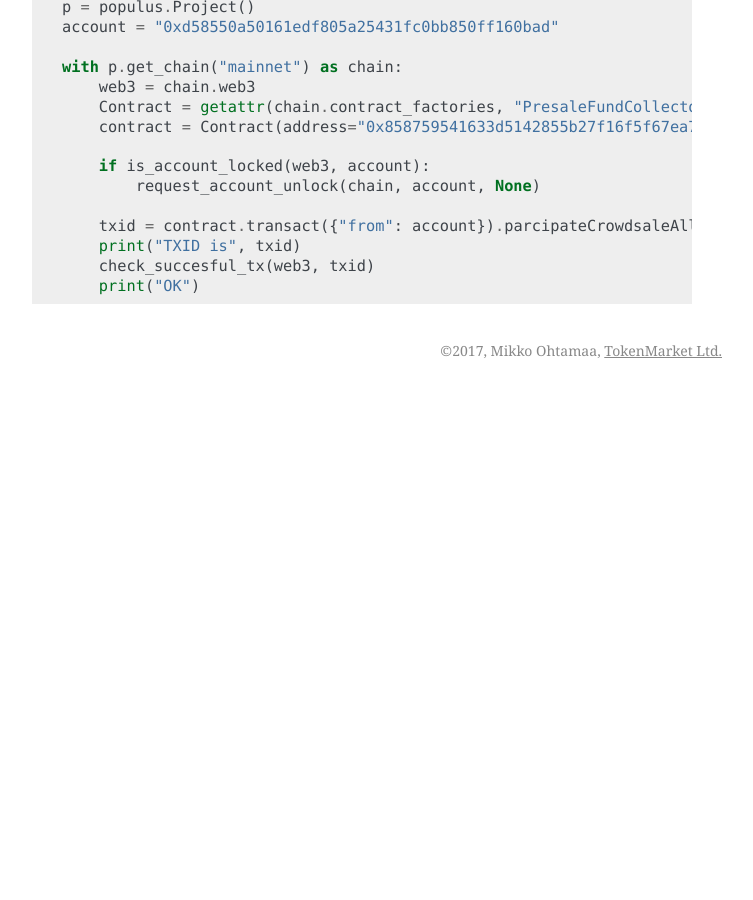
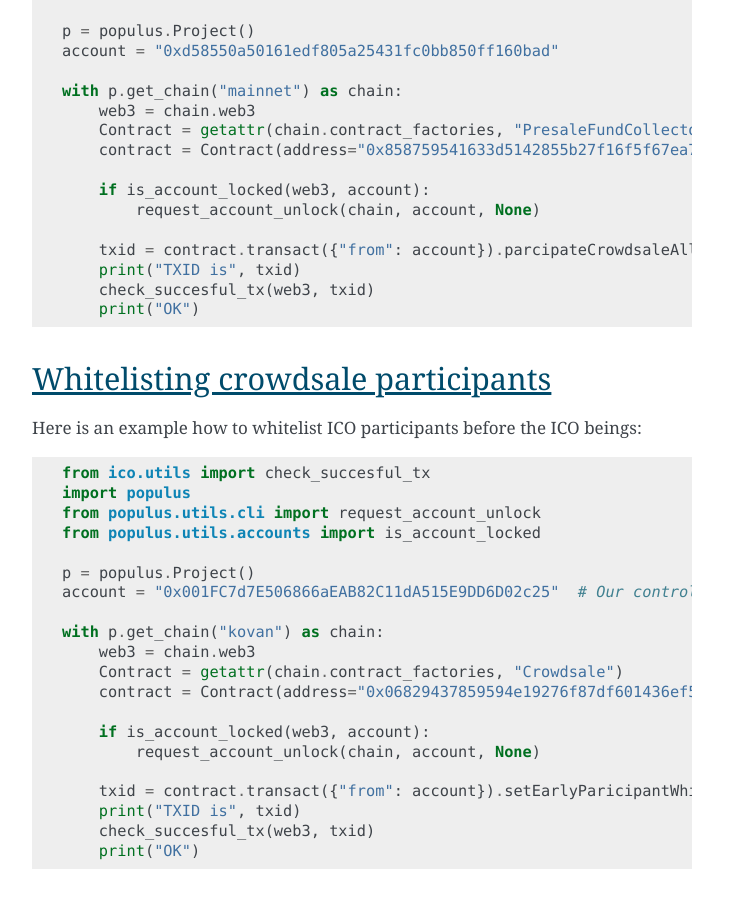
Before and after one commit to TokenMarketNet/smart-contracts, a Sphinx documentation site: the page built from docs/source/interact.rst, in a window 1280 px wide and 900 px high, scrolled down 5574 px. Shown: the whole window, without its empty margins (388-1141 px from the left). Built offline with Sphinx 7.4.7, drawn with Linux system fonts in a browser that asks for light colours; before the commit the page ends 5964 px from its top, so only the background shows below that; some of the changed text lies outside the part shown.

Commit message:
Add example how to whitelist participants. Add spelling error TODO in ABI.

```diff
--- a/docs/source/interact.rst
+++ b/docs/source/interact.rst
@@ -212,3 +212,32 @@ Example triggering the funds transfer to ICO:
         print("TXID is", txid)
         check_succesful_tx(web3, txid)
         print("OK")
+
+
+Whitelisting crowdsale participants
+===================================
+
+Here is an example how to whitelist ICO participants before the ICO beings:
+
+.. code-block:: python
+
+    from ico.utils import check_succesful_tx
+    import populus
+    from populus.utils.cli import request_account_unlock
+    from populus.utils.accounts import is_account_locked
+
+    p = populus.Project()
+    account = "0x001FC7d7E506866aEAB82C11dA515E9DD6D02c25"  # Our controller account on Kovan
+
+    with p.get_chain("kovan") as chain:
+        web3 = chain.web3
+        Contract = getattr(chain.contract_factories, "Crowdsale")
+        contract = Contract(address="0x06829437859594e19276f87df601436ef55af4f2")
+
+        if is_account_locked(web3, account):
+            request_account_unlock(chain, account, None)
+
+        txid = contract.transact({"from": account}).setEarlyParicipantWhitelist("0x65cbd9a48c366f66958196b0a2af81fc73987ba3", True)
+        print("TXID is", txid)
+        check_succesful_tx(web3, txid)
+        print("OK")
```
Also changed, not shown: 1 other file.
